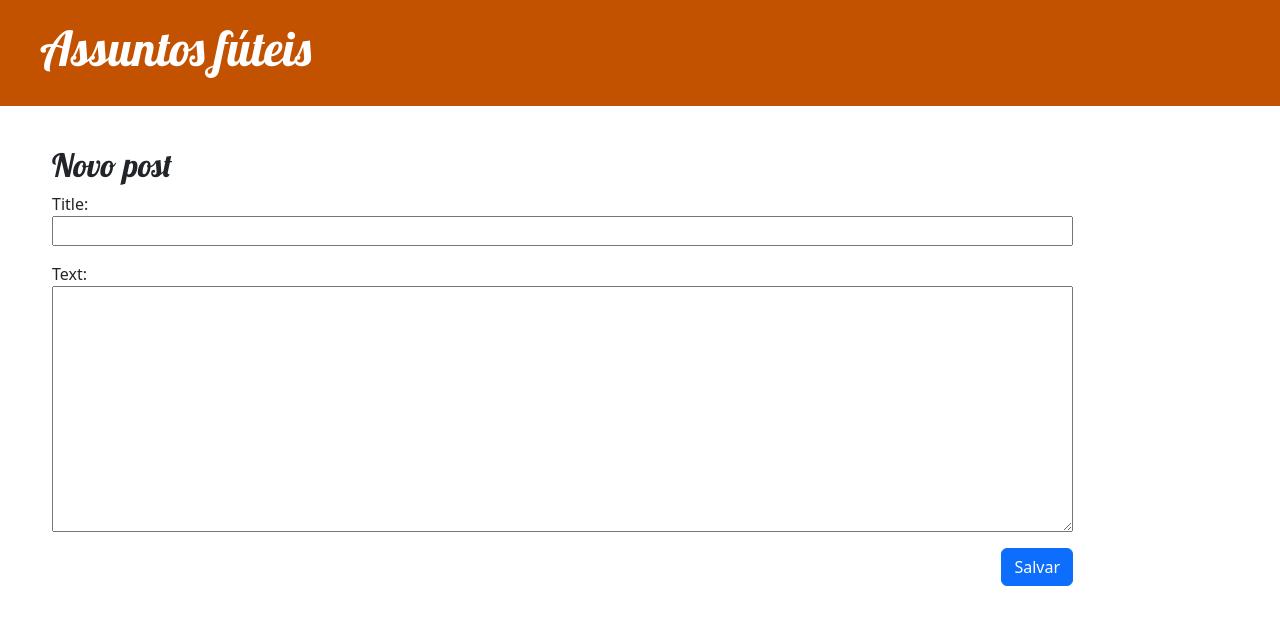
After one commit to dcoelhosantos/blog-django, a Django app: page /post/new/ in a window 1280 px wide. The commit adds this page. Shown: the top 625 px of the page. Run offline with Django 5.2, Linux system fonts and the light colour scheme; the visitor is signed in with stand-in values (Sample User, id 1).

Commit message:
Added views to create/edit blog post inside the site.

```diff
--- /dev/null
+++ b/blog/forms.py
@@ -0,0 +1,9 @@
+from django import forms
+
+from .models import Post
+
+class PostForm(forms.ModelForm):
+
+    class Meta:
+        model = Post
+        fields = ('title', 'text',)
--- a/blog/static/css/blog.css
+++ b/blog/static/css/blog.css
@@ -1,7 +1,7 @@
 .page-header {
     background-color: #C25100;
     margin-top: 0;
-    margin-bottom: 20px;
+    margin-bottom: 40px;
     padding: 20px 20px 20px 40px;
 }
 
--- a/blog/templates/blog/base.html
+++ b/blog/templates/blog/base.html
@@ -8,6 +8,7 @@
         rel="stylesheet"
         integrity="sha384-sRIl4kxILFvY47J16cr9ZwB07vP4J8+LH7qKQnuqkuIAvNWLzeN8tE5YBujZqJLB"
         crossorigin="anonymous">
+        <link rel="stylesheet" href="https://cdn.jsdelivr.net/npm/bootstrap-icons@1.11.1/font/bootstrap-icons.css">
         <link href="//fonts.googleapis.com/css?family=Lobster&subset=latin,latin-ext" rel="stylesheet" type="text/css">
         <link rel="stylesheet" href="{% static 'css/blog.css' %}">
     </head>
--- /dev/null
+++ b/blog/templates/blog/post_edit.html
@@ -0,0 +1,10 @@
+{% extends 'blog/base.html' %}
+
+{% block content %}
+    <h2>Novo post</h2>
+    <form method="POST" class="post-form">
+        {% csrf_token %}
+        {{ form.as_p }}
+        <button type="submit" class="save btn btn-primary">Salvar</button>
+    </form>
+{% endblock %}
--- a/blog/urls.py
+++ b/blog/urls.py
@@ -4,4 +4,6 @@ from . import views
 urlpatterns = [
     path('', views.post_list, name='post_list'),
     path('post/<int:pk>/', views.post_detail, name='post_detail'),
+    path('post/new/', views.post_new, name='post_new'),
+    path('post/<int:pk>/edit/', views.post_edit, name='post_edit'),
 ]
--- a/blog/views.py
+++ b/blog/views.py
@@ -1,5 +1,7 @@
-from django.shortcuts import render, get_object_or_404
+from django.shortcuts import render, get_object_or_404, redirect
 from django.utils import timezone
+from django.contrib.admin.views.decorators import staff_member_required
+from .forms import PostForm
 from .models import Post
 
 def post_list(request):
@@ -9,3 +11,32 @@ def post_list(request):
 def post_detail(request, pk):
     post = get_object_or_404(Post, pk=pk)
     return render(request, 'blog/post_detail.html', {'post': post})
+
+@staff_member_required
+def post_new(request):
+    if request.method == "POST":
+        form = PostForm(request.POST)
+        if form.is_valid():
+            post = form.save(commit=False)
+            post.author = request.user
+            post.published_date = timezone.now()
+            post.save()
+            return redirect('post_detail', pk=post.pk)
+    else:
+        form = PostForm()
+    return render(request, 'blog/post_edit.html', {'form': form})
+
+@staff_member_required
+def post_edit(request, pk):
+    post = get_object_or_404(Post, pk=pk)
+    if request.method == "POST":
+        form = PostForm(request.POST, instance=post)
+        if form.is_valid():
+            post = form.save(commit=False)
+            post.author = request.user
+            post.published_date = timezone.now()
+            post.save()
+            return redirect('post_detail', pk=post.pk)
+    else:
+        form = PostForm(instance=post)
+    return render(request, 'blog/post_edit.html', {'form': form})
```
Also changed, not shown: other parts of blog/static/css/blog.css (+32 -1 lines), blog/templates/blog/post_detail.html (+8 -4 lines), blog/templates/blog/post_list.html (+8 -2 lines).
